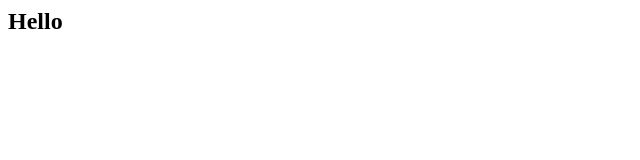
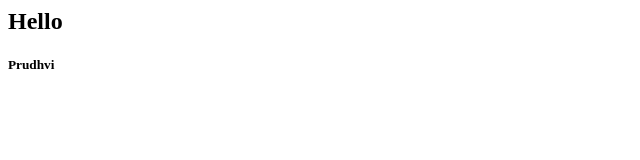
Before and after one commit to Prudhvidevalanka/git-learn, a plain HTML site: page index.html in a window 1280 px wide. Shown: the full height of the page, 0-640 px from the left. Drawn offline with Linux system fonts and the light colour scheme.

Commit message:
Added h5 tag with prudhvi index.html

```diff
--- a/index.html
+++ b/index.html
@@ -1,3 +1,4 @@
 <html>
   <h2> Hello </h2>
+  <h5>Prudhvi</h5>
 </html>
```
